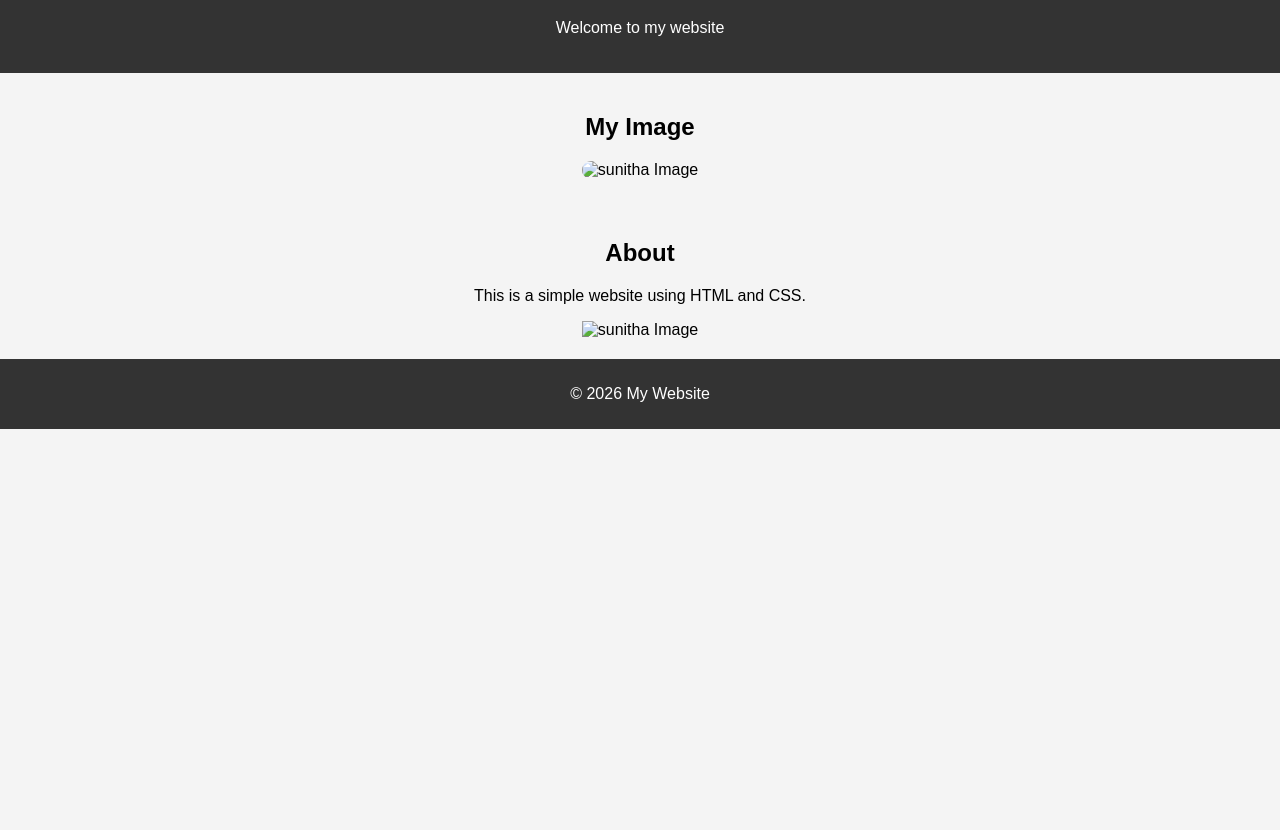
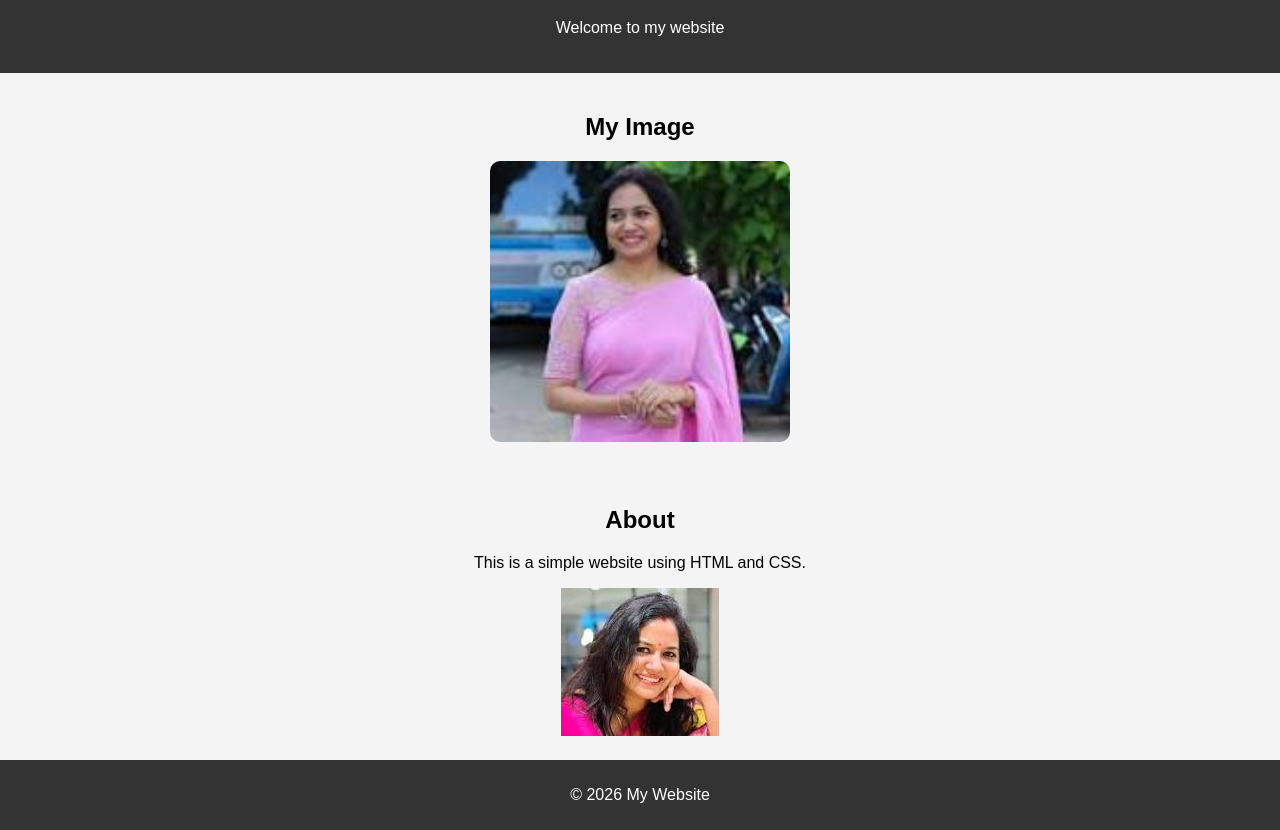
Before and after one commit to prabha1294/sunitha, a plain HTML site: page index.html in a window 1280 px wide. Shown: the part 81-911 px from the top of the page. Before the commit the page ends 800 px from the top, so only its background shows below. Drawn offline with Linux system fonts and the light colour scheme.

Commit message:
Update index.html

```diff
--- a/index.html
+++ b/index.html
@@ -16,14 +16,14 @@
     <!-- Image Section -->
     <section class="image-section">
         <h2>My Image</h2>
-        <img src="images/sunitha.jpg" alt="sunitha Image">
+        <img src="sunitha.jpg" alt="sunitha Image">
     </section>
 
     <!-- About Section -->
     <section class="about">
         <h2>About</h2>
         <p>This is a simple website using HTML and CSS.</p>
-        <img src="images/sunitha2.jpg" alt="sunitha Image">
+        <img src="sunitha2.jpg" alt="sunitha Image">
     </section>
 
     <!-- Footer -->
```
